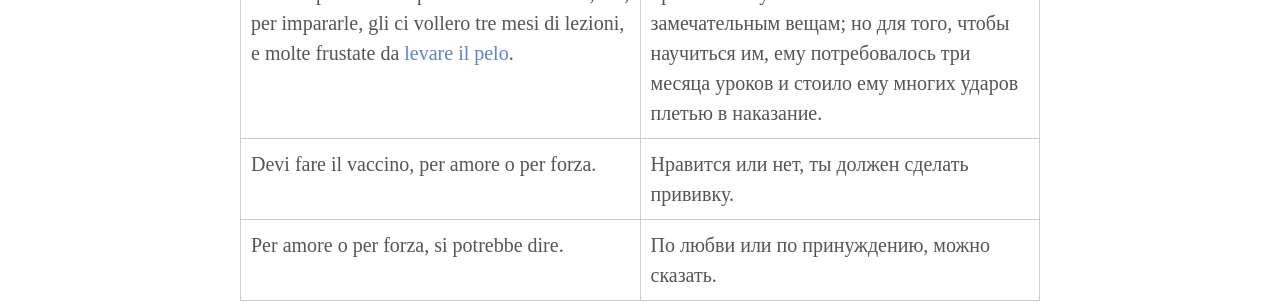
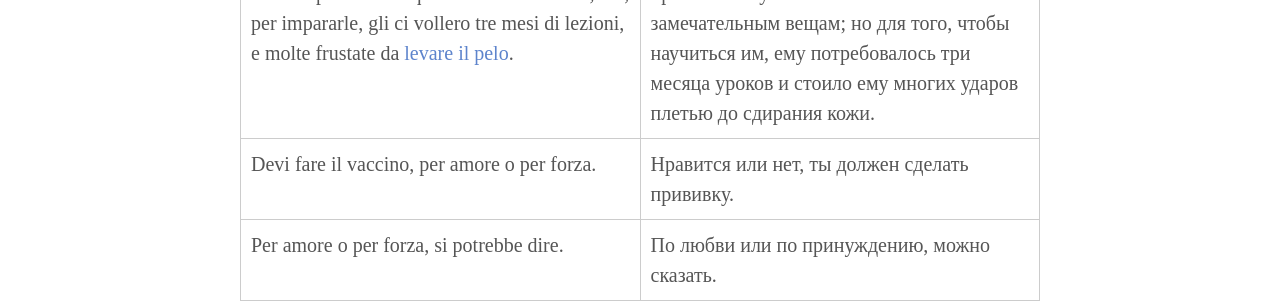
Before and after one commit to postolny/postolny.github.io, a Jekyll site: the page built from _posts/2021-05-15-per-amore-o-per-forza.md, in a window 1280 px wide. Shown: the part 1065-1367 px from the top of the page. Built offline with Jekyll 4.4.1, drawn with Linux system fonts in a browser that asks for light colours; some of the changed text lies outside the part shown.

Commit message:
Add files via upload

```diff
--- a/_posts/2021-05-15-per-amore-o-per-forza.md
+++ b/_posts/2021-05-15-per-amore-o-per-forza.md
@@ -21,6 +21,6 @@ necessariamente (обязательно).
 | Italiano | Русский |
 |----------|---------|
 |per amore o per forza|волей-неволей, хочешь не хочешь|
-|Il povero Pinocchio, per amore o per forza, dovè imparare tutte queste bellissime cose; ma, per impararle, gli ci vollero tre mesi di lezioni, e molte frustate da [levare il pelo]({{ site.baseurl }}/2021-05-15/levare-il-pelo).|Бедному Пиноккио, волей-неволей, пришлось научиться всем этим замечательным вещам; но для того, чтобы научиться им, ему потребовалось три месяца уроков и стоило ему многих ударов плетью в наказание.|
+|Il povero Pinocchio, per amore o per forza, dovè imparare tutte queste bellissime cose; ma, per impararle, gli ci vollero tre mesi di lezioni, e molte frustate da [levare il pelo]({{ site.baseurl }}/2021-05-15/levare-il-pelo).|Бедному Пиноккио, волей-неволей, пришлось научиться всем этим замечательным вещам; но для того, чтобы научиться им, ему потребовалось три месяца уроков и стоило ему многих ударов плетью до сдирания кожи.|
 |Devi fare il vaccino, per amore o per forza.|Нравится или нет, ты должен сделать прививку.|
 |Per amore o per forza, si potrebbe dire.|По любви или по принуждению, можно сказать.|
```
Also changed, not shown: _posts/2021-05-15-levare-il-pelo.md (+1 -1 lines).
